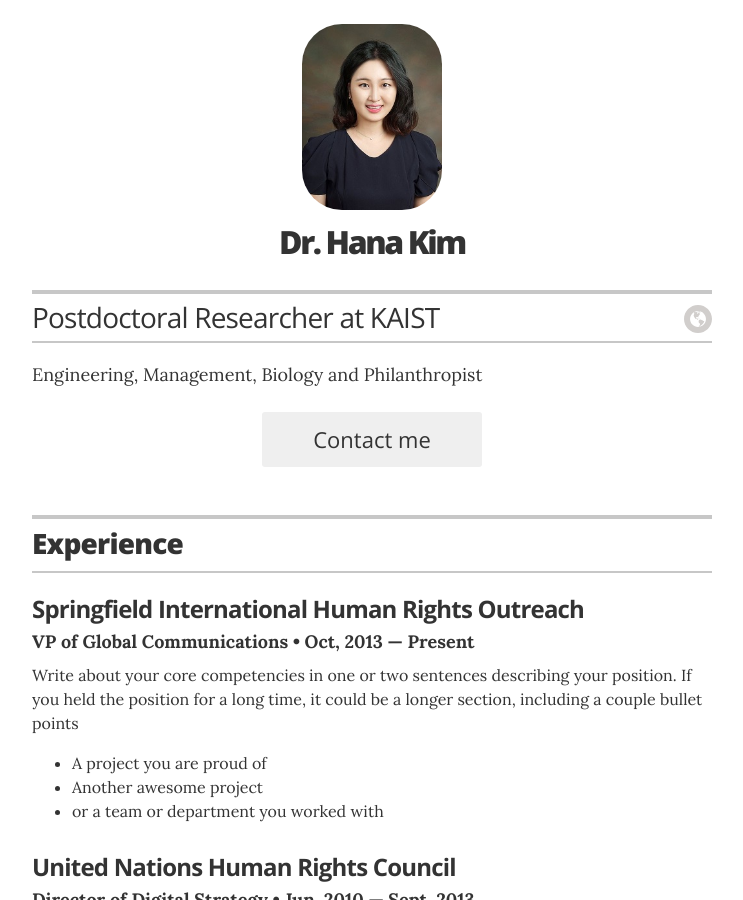
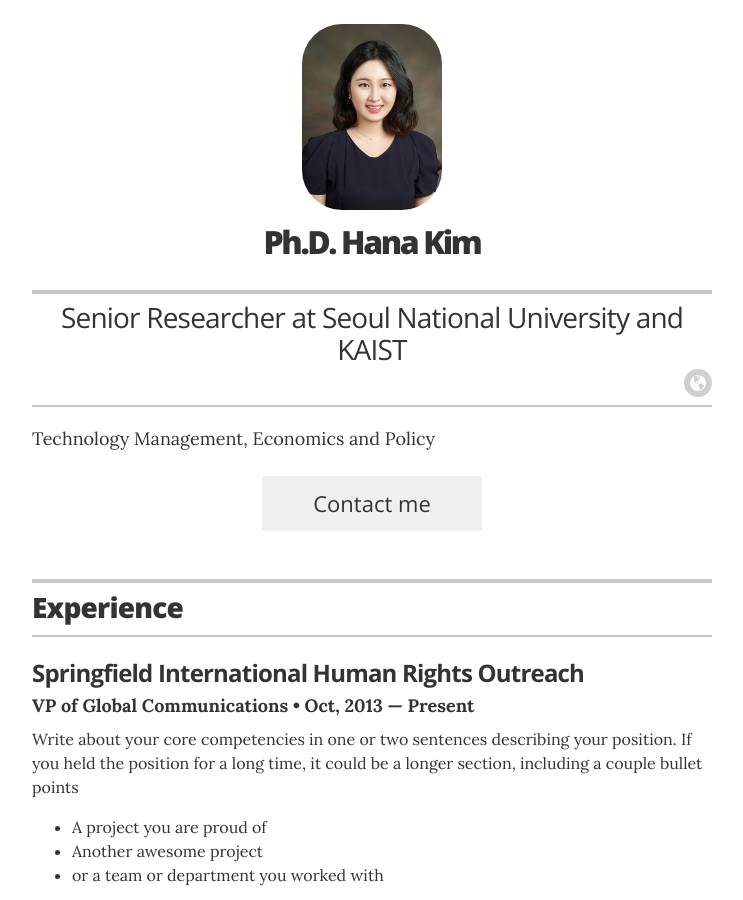
Before and after one commit to 0620hanakim/0620hanakim.github.io, a Jekyll site: the page built from index.html, in a window 1280 px wide and 900 px high. Shown: the whole window, without its empty margins (268-1011 px from the left). Built offline with Jekyll 4.4.1, drawn with Linux system fonts in a browser that asks for light colours.

Commit message:
Update _config.yml

```diff
--- a/_config.yml
+++ b/_config.yml
@@ -10,20 +10,20 @@ sass:
 
 # Resume settings
 resume_avatar:                  "true"
-resume_name:                    "Dr. Hana Kim"
-resume_title:                   "Postdoctoral Researcher at KAIST"
+resume_name:                    "Ph.D. Hana Kim"
+resume_title:                   "Senior Researcher at Seoul National University and KAIST"
 
 # used for the contact button in _layouts/resume.html
 resume_contact_email:           "0620hana.kim@gmail.com"
 
 # the next two items are used for schema itemprops in _layouts/resume.html
-resume_contact_telephone:       "010-0000-0000"
-resume_contact_address:         "KAIST"
+resume_contact_telephone:       "+82(0)10-5312-2955"
+resume_contact_address:         "false"
 
-resume_header_contact_info:     "KAIST • 010-0000-0000 • 0620hana.kim@gmail.com"
-display_header_contact_info:    "false"
+resume_header_contact_info:     "0620hana.kim@gmail.com"
+display_header_contact_info:    "0620hana.kim@gmail.com"
 
-resume_header_intro: "<p>Engineering, Management, Biology and Philanthropist</p>"
+resume_header_intro: "<p>Technology Management, Economics and Policy</p>"
 
 # use "yes" to display the email contact button,
 # "no" to display an "I'm not looking for work" message,
```
